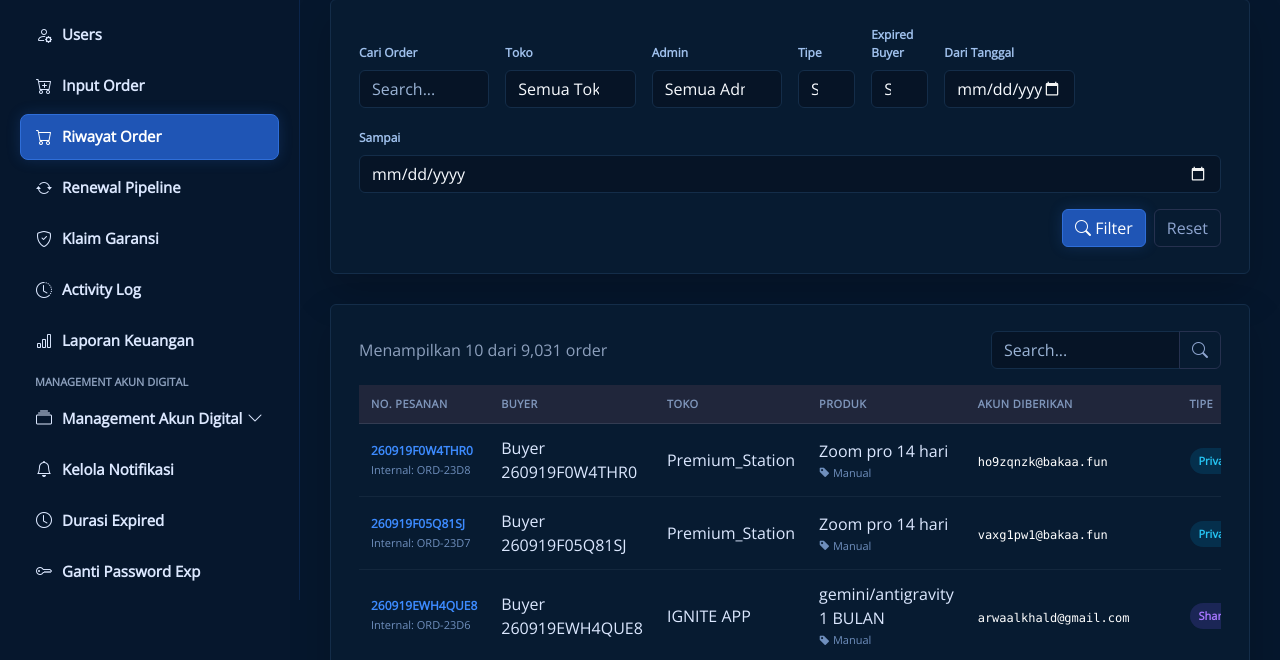
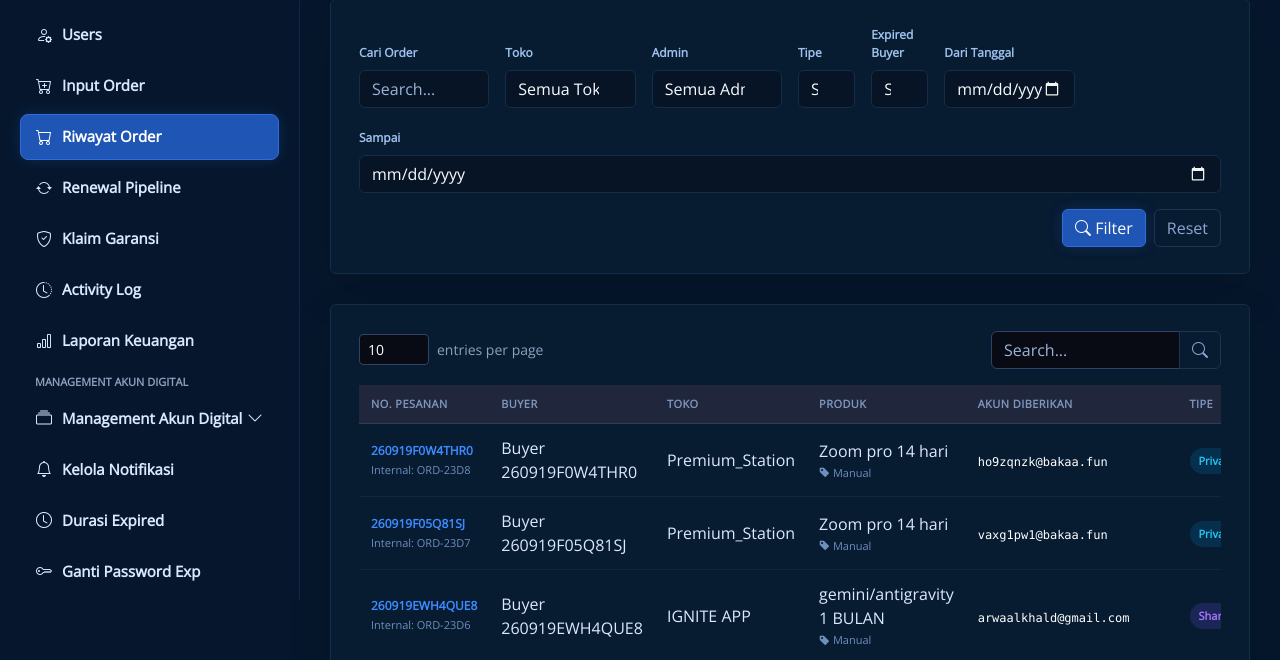
Before and after one commit to viryo178/alestore.my.id, a CodeIgniter app: page /orders in a window 1280 px wide. Shown: the part 200-860 px from the top of the page. Run offline with CodeIgniter, Linux system fonts and the light colour scheme; a user stored in the database is signed in; data comes from the database, SQL or seed files in the repository; some libraries are stand-ins or nearby versions.

Commit message:
update fitur / fix bug

```diff
--- a/application/controllers/Orders.php
+++ b/application/controllers/Orders.php
@@ -57,7 +57,10 @@ class Orders extends MY_Controller
 
         $total = $this->db->count_all_results('', false);
 
-        $limit = 10;
+        $limit = (int) $this->input->get('limit');
+        if ($limit < 1) {
+            $limit = 10;
+        }
         $page = (int) $this->input->get('page');
 
         if ($page < 1) {
--- a/application/views/orders/index.php
+++ b/application/views/orders/index.php
@@ -40,6 +40,8 @@ foreach ($variations as $variation) {
     .orders-page .manual-order-modal .modal-title,.orders-page .manual-order-modal h5,.orders-page .manual-order-modal strong{color:#f8fbff!important}
     .orders-page .manual-order-modal .modal-body{background:#071b31!important;scrollbar-width:none;-ms-overflow-style:none}
     .orders-page .manual-order-modal .modal-body::-webkit-scrollbar{display:none;height:0;width:0}
+    .orders-page .table-responsive{scrollbar-width:none;-ms-overflow-style:none}
+    .orders-page .table-responsive::-webkit-scrollbar{display:none;height:0;width:0}
     .orders-page .manual-order-modal .manual-order-card,.orders-page .manual-order-modal .manual-stock-card{background:#071b31!important;border-color:#142d49!important}
     .orders-page .manual-order-modal .form-control,.orders-page .manual-order-modal .form-select{background:#061426!important;border-color:#142d49!important;color:#f8fbff!important}
     .orders-page .manual-order-modal .btn-close{filter:invert(1) grayscale(100%) brightness(180%);opacity:.8}
@@ -84,21 +86,29 @@ foreach ($variations as $variation) {
 
     <div class="card datatable-card">
         <div class="card-body">
-            <div class="d-flex justify-content-between align-items-center mb-3">
-                <div class="datatable-length">
-                    <span class="text-muted">Menampilkan <?= count($rows) ?> dari <?= number_format($total) ?> order</span>
-                </div>
-                <div class="datatable-search">
-                    <form method="GET" action="">
-                        <?php foreach($this->input->get() as $k => $v): if($k != 'q' && $k != 'page'): ?>
-                            <input type="hidden" name="<?= h($k) ?>" value="<?= h($v) ?>">
-                        <?php endif; endforeach; ?>
+            <div class="mb-3">
+                <form method="GET" action="" id="tableToolbarForm" class="d-flex justify-content-between align-items-center w-100 flex-wrap gap-2">
+                    <?php foreach($this->input->get() as $k => $v): if($k != 'q' && $k != 'limit' && $k != 'page'): ?>
+                        <input type="hidden" name="<?= h($k) ?>" value="<?= h($v) ?>">
+                    <?php endif; endforeach; ?>
+
+                    <div class="datatable-length d-flex align-items-center gap-2 text-muted" style="font-size:14px;">
+                        <select name="limit" class="form-select form-select-sm" onchange="document.getElementById('tableToolbarForm').submit();" style="width:70px; background:#080b14!important; border-color:#314266!important; color:#fff!important;">
+                            <option value="10" <?= $limit == 10 ? 'selected' : '' ?>>10</option>
+                            <option value="25" <?= $limit == 25 ? 'selected' : '' ?>>25</option>
+                            <option value="50" <?= $limit == 50 ? 'selected' : '' ?>>50</option>
+                            <option value="100" <?= $limit == 100 ? 'selected' : '' ?>>100</option>
+                        </select>
+                        <span>entries per page</span>
+                    </div>
+
+                    <div class="datatable-search">
                         <div class="input-group">
-                            <input type="text" name="q" class="form-control" value="<?= h($this->input->get('q')); ?>" placeholder="Search...">
+                            <input type="text" name="q" class="form-control" value="<?= h($this->input->get('q')); ?>" placeholder="Search..." style="background:#080b14!important; border-color:#314266!important; color:#fff!important;">
                             <button type="submit" class="btn btn-outline-secondary"><i class="bi bi-search"></i></button>
                         </div>
-                    </form>
-                </div>
+                    </div>
+                </form>
             </div>
             <div class="table-responsive">
                 <table class="table align-middle orders-table">
```
